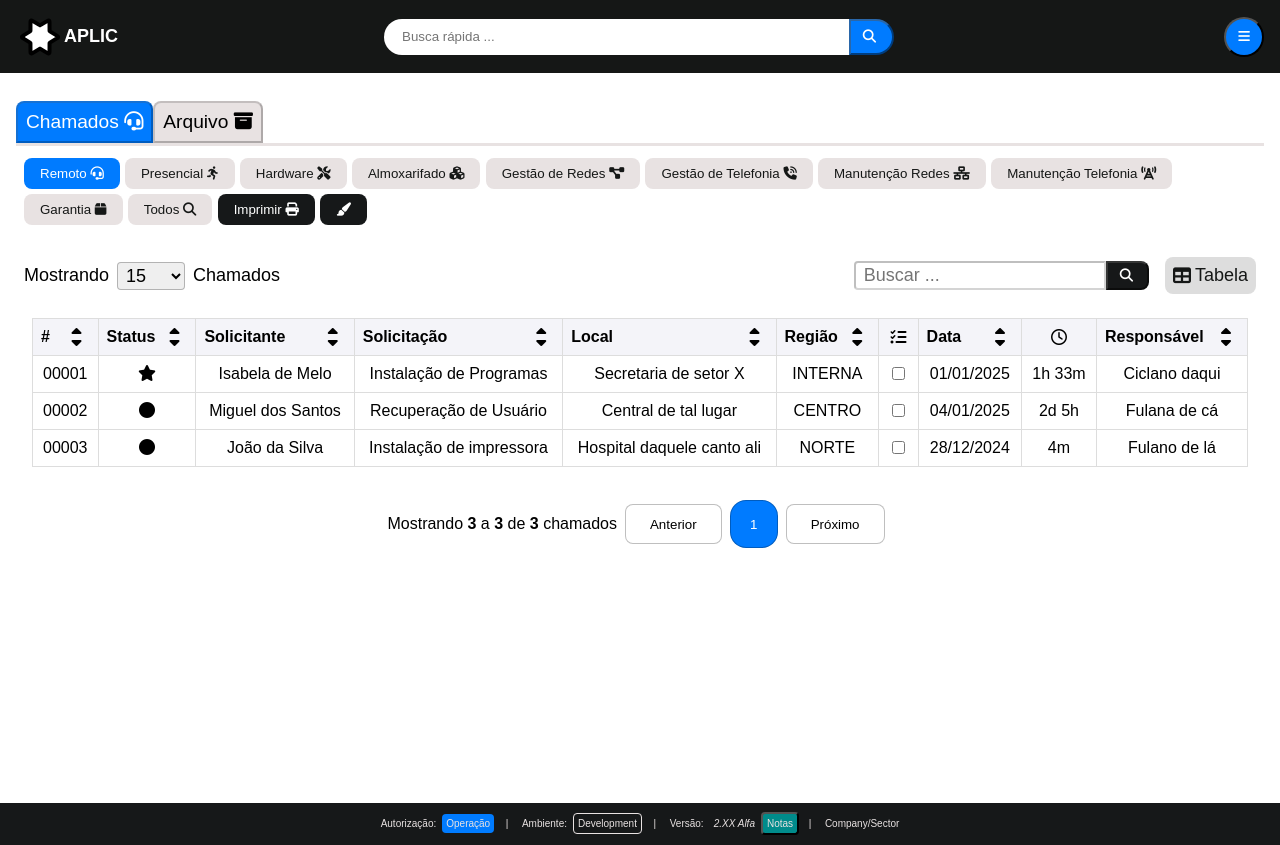
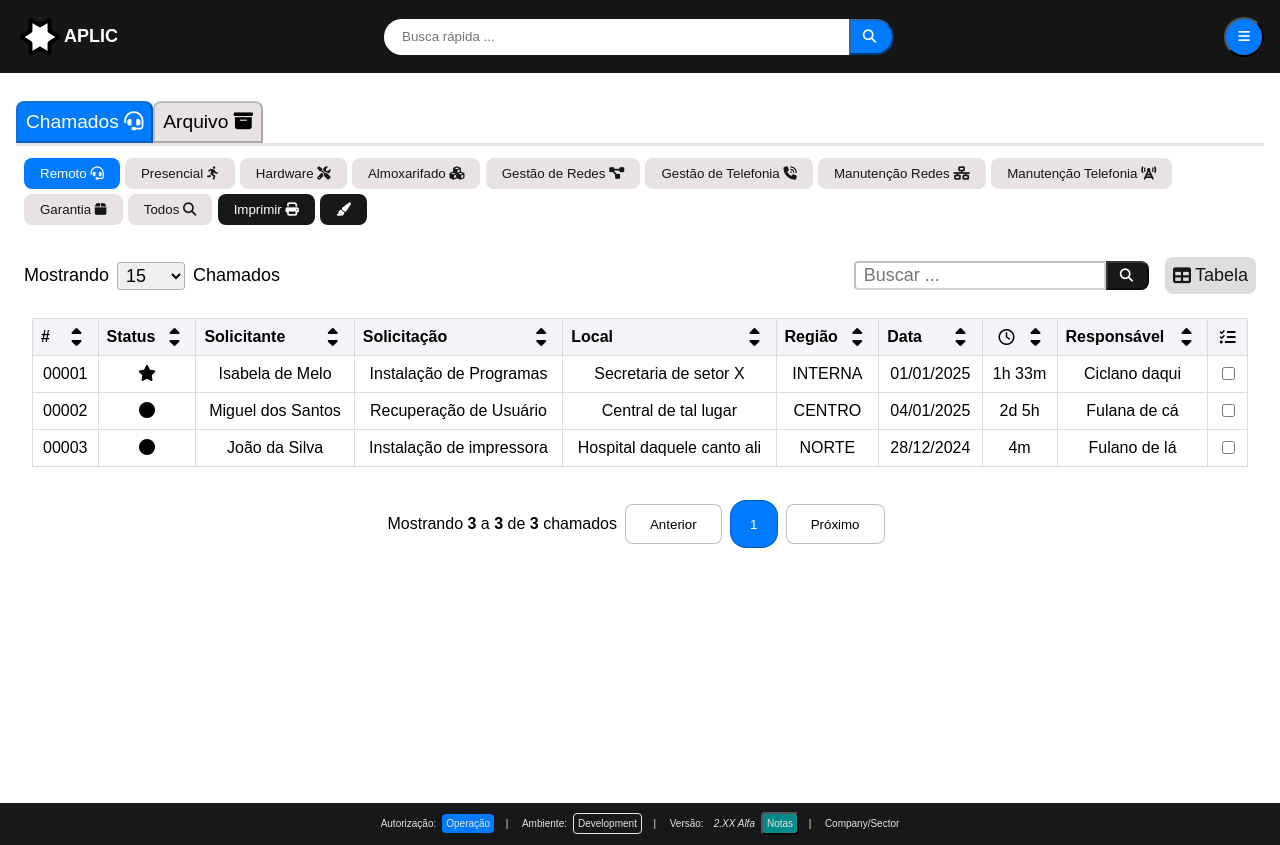
Before and after one commit to ArthurJFMotter/gerenciador-de-chamados, an Angular app in the folder ticket-management-app/: page / in a window 1280 px wide. Both pictures are taken after a click on the button "Tabela". Built offline with nearby package versions, Linux system fonts and the light colour scheme.

Commit message:
table fix

```diff
--- a/ticket-management-app/src/app/components/ticket-table/ticket-table.component.html
+++ b/ticket-management-app/src/app/components/ticket-table/ticket-table.component.html
@@ -57,12 +57,7 @@
                 </section>
             </th>
             <th>
-                <section class="table-header">
-                    <i class="fa fa-list-check"></i>
-                </section>
-            </th>
-            <th>
-                <section class="table-header" (click)="sortRows(7)">
+                <section class="table-header" (click)="sortRows(6)">
                     Data
                     <div class="table-sort">
                         <i class="fa fa-sort-up"></i>
@@ -71,17 +66,26 @@
                 </section>
             </th>
             <th>
-                <section class="table-header">
+                <section class="table-header" (click)="sortRows(7)">
                     <i class="fa-regular fa-clock"></i>
+                    <div class="table-sort">
+                        <i class="fa fa-sort-up"></i>
+                        <i class="fa fa-sort-down"></i>
+                    </div>
                 </section>
             </th>
             <th>
-                <section class="table-header" (click)="sortRows(9)">
+                <section class="table-header" (click)="sortRows(8)">
                     Responsável
                     <div class="table-sort">
                         <i class="fa fa-sort-up"></i>
                         <i class="fa fa-sort-down"></i>
                     </div>
+                </section>
+            </th>
+            <th>
+                <section class="table-header">
+                    <i class="fa fa-list-check"></i>
                 </section>
             </th>
         </tr>
@@ -94,10 +98,10 @@
             <td>{{ticket.request}}</td>
             <td>{{ticket.location}}</td>
             <td>{{ticket.region}}</td>
-            <td><input type="checkbox"></td>
             <td>{{ticket.date}}</td>
             <td>{{ticket.time}}</td>
             <td>{{ticket.responsible}}</td>
+            <td><input type="checkbox"></td>
         </tr>
     </tbody>
 </table>
```
